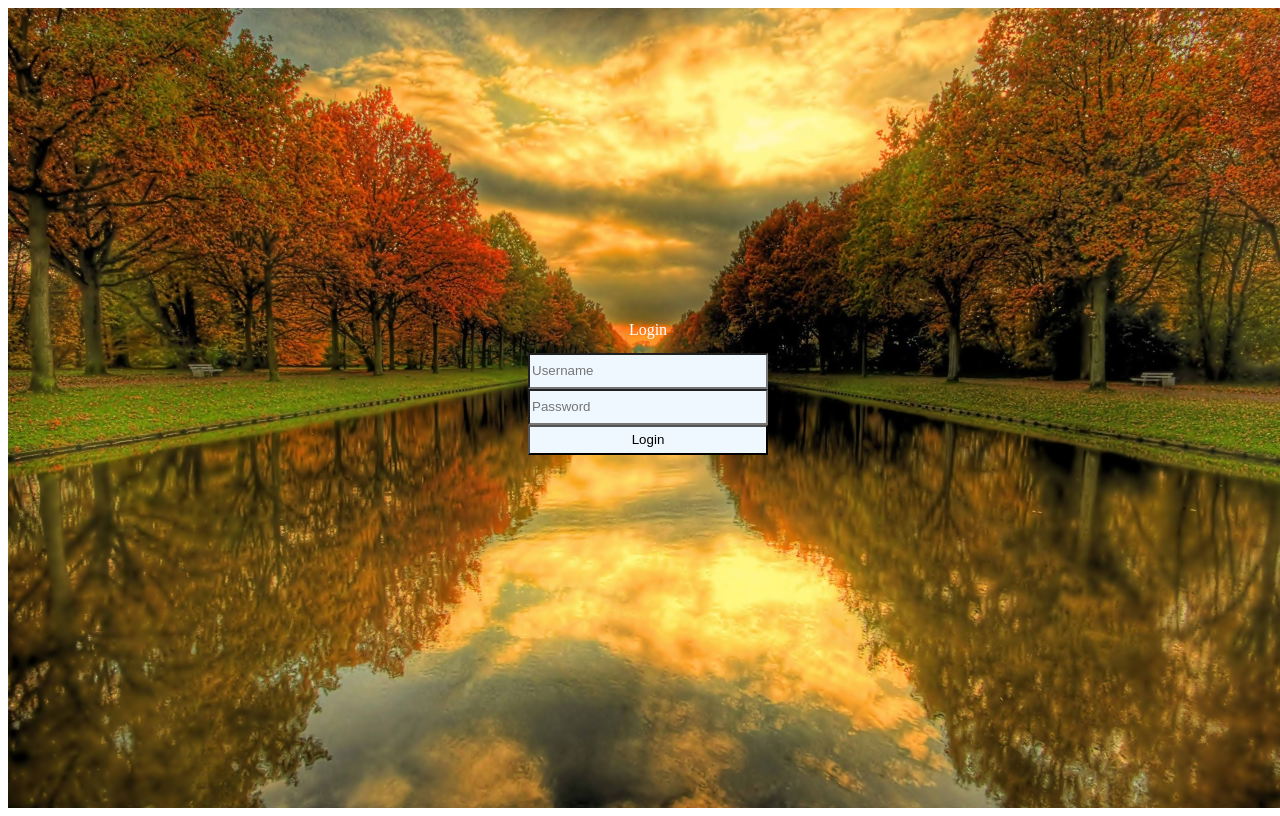
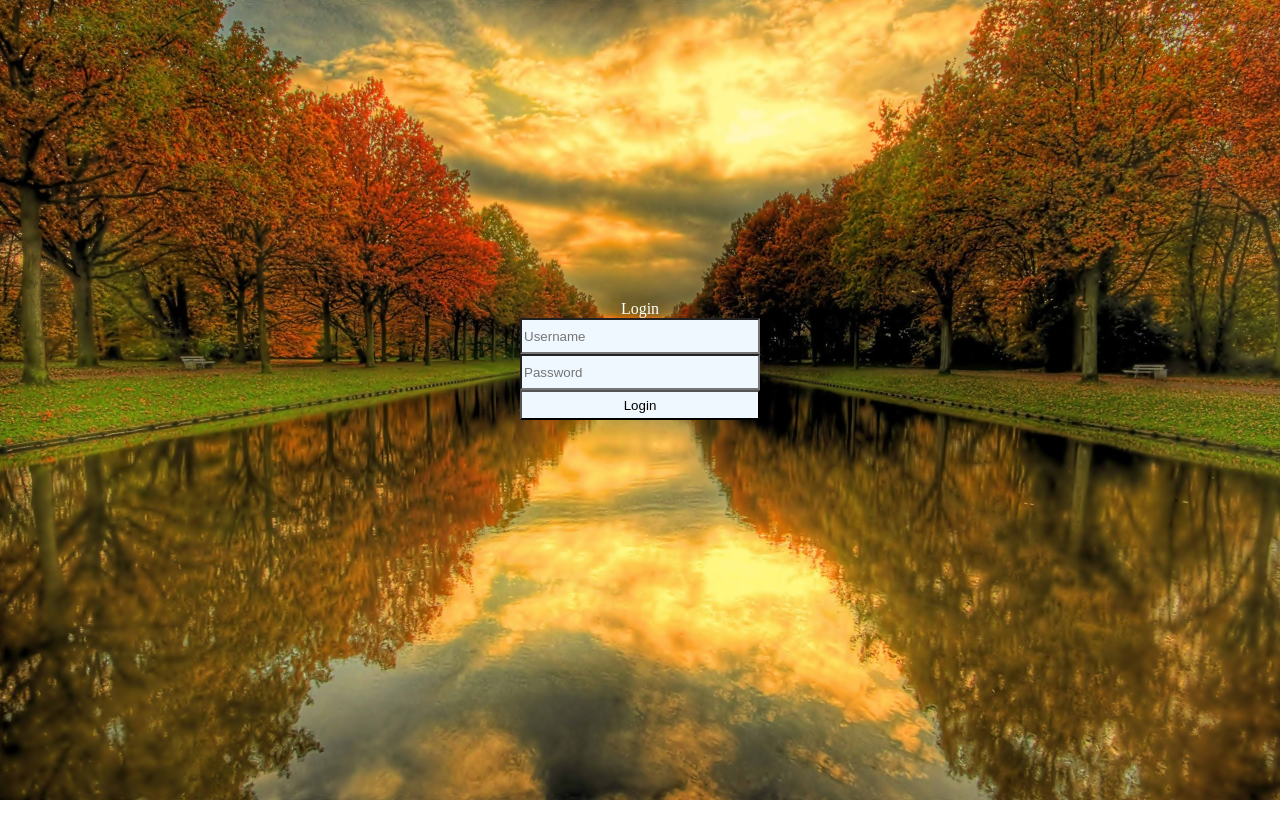
Before and after one commit to ariel055132/A-Simple-Login-form, a plain HTML site: page index.html in a window 1280 px wide. Drawn offline with Linux system fonts and the light colour scheme.

Commit message:
margin = 0 is added

```diff
--- a/style.css
+++ b/style.css
@@ -1,3 +1,7 @@
+* {
+    margin: 0
+}
+
 .container {
     width: 100vw;
     height: 100vh;
```
